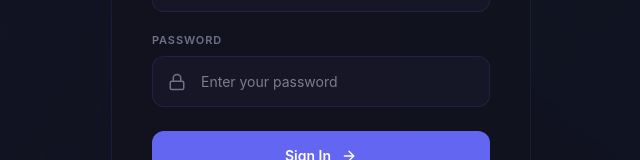
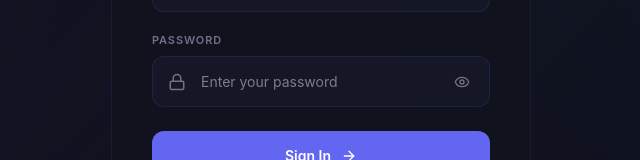
Before and after one commit to Kesav2k04/visualpc, a Next.js app in the folder frontend/: page /login in a window 1280 px wide. Shown: the part 512-672 px from the top of the page, without its empty margins (319-959 px from the left). Built offline with nearby package versions, Linux system fonts and the light colour scheme; no server answers.

Commit message:
feat & fix: implement robust DB retry loop, resolve Docker CI sync, and add premium dashboard UX

```diff
--- a/frontend/src/app/dashboard/page.tsx
+++ b/frontend/src/app/dashboard/page.tsx
@@ -5,7 +5,7 @@ import { useRouter } from "next/navigation";
 import { motion } from "framer-motion";
 import { isAuthenticated, getUserRole } from "@/services/auth";
 import { useMetrics } from "@/hooks/useMetrics";
-import { Send, ListTodo, Zap } from "lucide-react";
+import { Send, ListTodo, Zap, Info, Server, Activity } from "lucide-react";
 import Link from "next/link";
 
 import Navbar from "@/components/Navbar";
@@ -79,6 +79,45 @@ export default function DashboardPage() {
         <>
           {/* Health stat cards */}
           <SystemHealth metrics={metrics} jobs={jobs} workers={workers} />
+
+          {/* Professional Empty State Banner */}
+          {metrics.length === 0 && workers.length === 0 && (
+            <motion.div
+              initial={{ opacity: 0, y: 20 }}
+              animate={{ opacity: 1, y: 0 }}
+              className="relative overflow-hidden rounded-2xl border border-indigo-500/20 bg-indigo-500/5 p-8 sm:p-10"
+            >
+              <div className="absolute -right-20 -top-20 h-64 w-64 rounded-full bg-indigo-500/10 blur-3xl" />
+              <div className="absolute -bottom-20 -left-20 h-64 w-64 rounded-full bg-cyan-500/10 blur-3xl" />
+
+              <div className="relative z-10 flex flex-col items-center text-center">
+                <div className="mb-6 flex h-16 w-16 items-center justify-center rounded-2xl bg-indigo-500/10 shadow-[0_0_40px_rgba(99,102,241,0.2)]">
+                  <Server className="h-8 w-8 text-indigo-400" />
+                </div>
+                <h2 className="mb-3 text-2xl font-bold tracking-tight text-white sm:text-3xl">
+                  Waiting for Compute Nodes
+                </h2>
+                <p className="mb-8 max-w-2xl text-base text-slate-400 sm:text-lg">
+                  Welcome to the VisualPC Distributed Cluster. The system is currently idle. To visualize real-time telemetry, execute the Edge Gateway and GPU Worker modules in your local environment.
+                </p>
+
+                <div className="flex flex-wrap justify-center gap-4">
+                  <div className="flex items-center gap-2 rounded-xl border border-slate-700/50 bg-slate-800/50 px-4 py-2 text-sm text-slate-300">
+                    <Activity className="h-4 w-4 text-cyan-400" />
+                    <span>Run Master Node</span>
+                  </div>
+                  <div className="flex items-center gap-2 rounded-xl border border-slate-700/50 bg-slate-800/50 px-4 py-2 text-sm text-slate-300">
+                    <Server className="h-4 w-4 text-indigo-400" />
+                    <span>Connect Edge Gateway</span>
+                  </div>
+                  <div className="flex items-center gap-2 rounded-xl border border-slate-700/50 bg-slate-800/50 px-4 py-2 text-sm text-slate-300">
+                    <Zap className="h-4 w-4 text-green-400" />
+                    <span>Start GPU Worker</span>
+                  </div>
+                </div>
+              </div>
+            </motion.div>
+          )}
 
           {/* Charts row */}
           <div className="grid grid-cols-1 gap-6 lg:grid-cols-2">
--- a/frontend/src/app/login/page.tsx
+++ b/frontend/src/app/login/page.tsx
@@ -9,6 +9,8 @@ import {
   Zap,
   ArrowRight,
   AlertCircle,
+  Eye,
+  EyeOff,
 } from "lucide-react";
 import { login } from "@/services/auth";
 
@@ -16,6 +18,7 @@ export default function LoginPage() {
   const router = useRouter();
   const [username, setUsername] = useState("");
   const [password, setPassword] = useState("");
+  const [showPassword, setShowPassword] = useState(false);
   const [error, setError] = useState("");
   const [loading, setLoading] = useState(false);
 
@@ -35,11 +38,11 @@ export default function LoginPage() {
   };
 
   const handleGoogleSignIn = () => {
-    signIn("google", { callbackUrl: "/dashboard" });
+    setError("Google OAuth is currently disabled in this environment.");
   };
 
   const handleGitHubSignIn = () => {
-    signIn("github", { callbackUrl: "/dashboard" });
+    setError("GitHub OAuth is currently disabled in this environment.");
   };
 
   /* Input + icon shared styles — using inline to avoid Tailwind v4 issues */
@@ -191,7 +194,7 @@ export default function LoginPage() {
                 </svg>
                 <input
                   id="password"
-                  type="password"
+                  type={showPassword ? "text" : "password"}
                   value={password}
                   onChange={(e) => setPassword(e.target.value)}
                   placeholder="Enter your password"
@@ -201,6 +204,26 @@ export default function LoginPage() {
                   onFocus={(e) => { e.currentTarget.style.borderColor = "rgba(99,102,241,0.5)"; e.currentTarget.style.boxShadow = "0 0 0 3px rgba(99,102,241,0.15)"; }}
                   onBlur={(e) => { e.currentTarget.style.borderColor = "rgba(99,102,241,0.15)"; e.currentTarget.style.boxShadow = "none"; }}
                 />
+                <button
+                  type="button"
+                  onClick={() => setShowPassword(!showPassword)}
+                  style={{
+                    position: "absolute",
+                    right: "16px",
+                    top: "50%",
+                    transform: "translateY(-50%)",
+                    background: "none",
+                    border: "none",
+                    color: "#71728a",
+                    cursor: "pointer",
+                    display: "flex",
+                    alignItems: "center",
+                    justifyContent: "center",
+                    padding: "4px",
+                  }}
+                >
+                  {showPassword ? <EyeOff size={16} /> : <Eye size={16} />}
+                </button>
               </div>
             </div>
 
```
Also changed, not shown: 2 other files (tests, documents, lock files or other folders).
